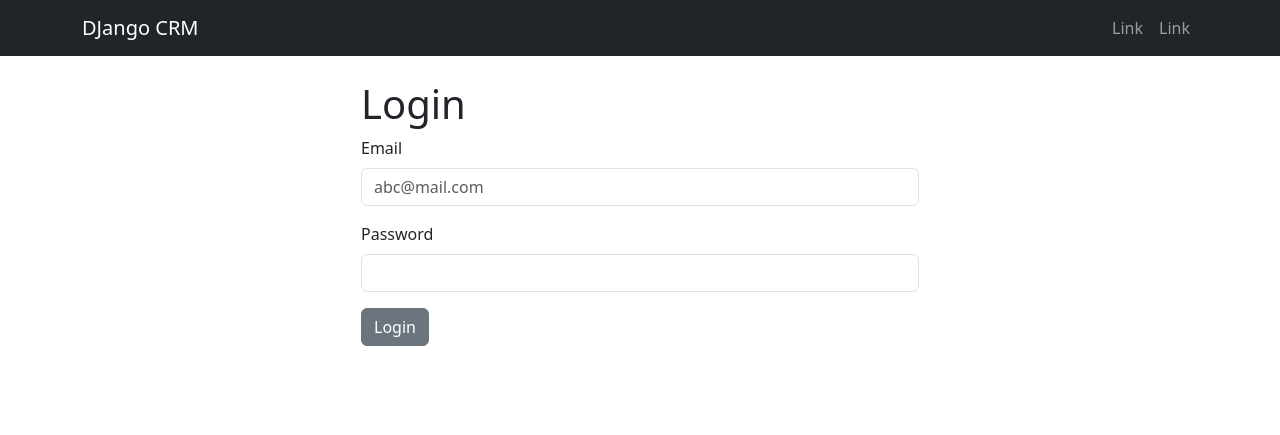
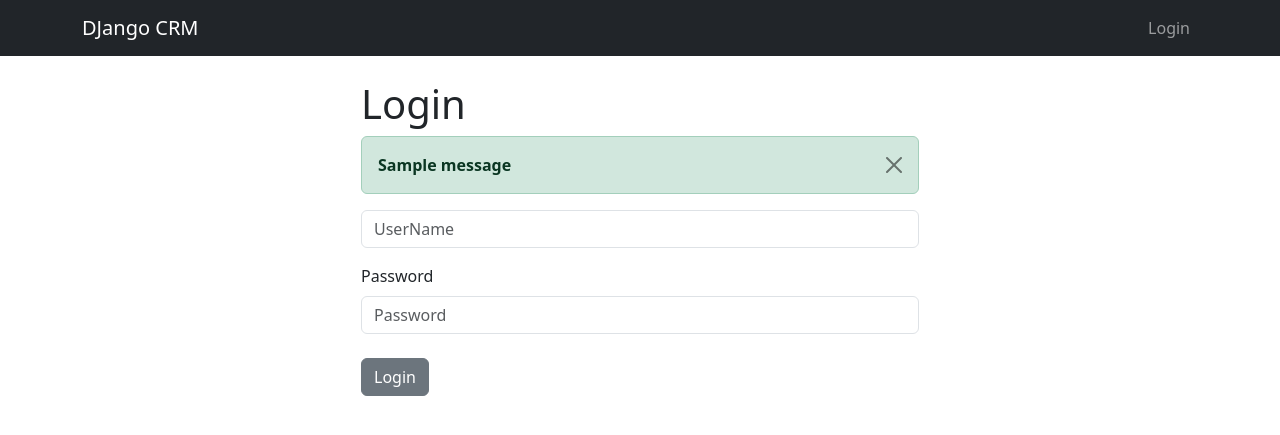
Before and after one commit to bdelgado1994/cms_django, a Django app: page / in a window 1280 px wide. Shown: the top 435 px of the page. Run offline with Django 4.2, Linux system fonts and the light colour scheme; tables that the repository leaves empty hold one stand-in row (values such as "Sample post"); one stand-in notice (Sample message) is shown; some libraries are stand-ins or nearby versions.

Commit message:
Login and Logout added

```diff
--- a/core/settings.py
+++ b/core/settings.py
@@ -80,7 +80,7 @@ DATABASES = {
         "ENGINE": "django.db.backends.mysql",
         "NAME": "cms",
         "USER": "root",
-        "PASSWORD": "root",
+        "PASSWORD": "",
         "HOST": "localhost",
         "PORT": "3306",
     }
--- a/website/templates/pages/home.html
+++ b/website/templates/pages/home.html
@@ -1,32 +1,46 @@
-{% extends 'layouts.html' %} {% block content %}
+{% extends 'layouts.html' %} {% block content %} {% if user.is_authenticated %}
+<h1>Hello World</h1>
+{% else %}
 <div class="col-md-6 offset-md-3">
   <h1>Login</h1>
+  {% if messages %} {% for message in messages %}
+  <div
+    class="alert {% if "error" in message.tags %} alert-danger {% else %} alert-success {% endif %} alert-dismissible fade show"
+    role="alert"
+  >
+    <strong>{{ message }}</strong>
+    <button
+      type="button"
+      class="btn-close"
+      data-bs-dismiss="alert"
+      aria-label="Close"
+    ></button>
+  </div>
+  {% endfor %} {% endif %}
   <form action="{% url 'home' %}" method="post">
     {% csrf_token %}
     <div class="mb-3">
-      <label for="" class="form-label">Email</label>
       <input
         type="text"
         class="form-control"
-        name=""
-        id=""
+        name="username"
         aria-describedby="emailHelpId"
-        placeholder="abc@mail.com"
+        placeholder="UserName"
+        required
       />
     </div>
-    <div class="mb-3">
+    <div class="mb-4">
       <label for="" class="form-label">Password</label>
       <input
         type="password"
         class="form-control"
-        name=""
-        id=""
-        placeholder=""
+        name="password"
+        placeholder="Password"
       />
     </div>
     <div class="mb-3">
-      <input type="submit" class="btn btn-secondary" value="Login">
+      <input type="submit" class="btn btn-secondary" value="Login" />
     </div>
   </form>
 </div>
-{% endblock content %}
+{% endif %} {% endblock content %}
--- a/website/templates/partials/navbar.html
+++ b/website/templates/partials/navbar.html
@@ -1,18 +1,28 @@
 <nav class="navbar navbar-expand-md navbar-dark bg-dark">
   <div class="container">
     <a class="navbar-brand" href="#">DJango CRM</a>
-        <button class="navbar-toggler d-lg-none" type="button" data-bs-toggle="collapse" data-bs-target="#collapsibleNavId" aria-controls="collapsibleNavId"
-            aria-expanded="false" aria-label="Toggle navigation">
+    <button
+      class="navbar-toggler d-lg-none"
+      type="button"
+      data-bs-toggle="collapse"
+      data-bs-target="#collapsibleNavId"
+      aria-controls="collapsibleNavId"
+      aria-expanded="false"
+      aria-label="Toggle navigation"
+    >
       <span class="navbar-toggler-icon"></span>
     </button>
     <div class="collapse navbar-collapse" id="collapsibleNavId">
       <ul class="navbar-nav ms-auto mt-2 mt-lg-0">
+        {% if user.is_authenticated is not True %}
         <li class="nav-item">
-                    <a class="nav-link" href="#">Link</a>
+          <a class="nav-link" href="{% url 'home' %}">Login</a>
         </li>
+        {% else %}
         <li class="nav-item">
-                    <a class="nav-link" href="#">Link</a>
+          <a class="nav-link" href="{% url 'logout' %}">Logout</a>
         </li>
+        {% endif %}
       </ul>
     </div>
   </div>
--- a/website/views.py
+++ b/website/views.py
@@ -1,12 +1,36 @@
-from django.shortcuts import render
-from django.contrib.auth import authenticate,login,logout
+from django.shortcuts import render, redirect
+from django.contrib.auth import authenticate, login, logout
 from django.contrib import messages
 
+
 def home(request):
-    return render(request,"pages/home.html",{})
+    if request.method == "POST":
+        username = request.POST["username"]
+        password = request.POST["password"]
+        # Authenticate
+        user = authenticate(
+            request,
+            username=username,
+            password=password,
+        )
+        if user is not None:
+            login(request, user=user)
+            # messages.success(request, "You Have Been Logged In !")
+            return redirect("home")
+        else:
+            messages.error(
+                request, "There was an Error Logging in, Please Try Again..."
+            )
+            return redirect("home")
+    else:
+        return render(request, "pages/home.html", {})
+
 
 def login_user(request):
     pass
 
+
 def logout_user(request):
-    pass
+    logout(request)
+    messages.error(request, "You Have Been Logged Out")
+    return redirect("home")
```
Lines whose indentation alone changed are shown as unchanged.
